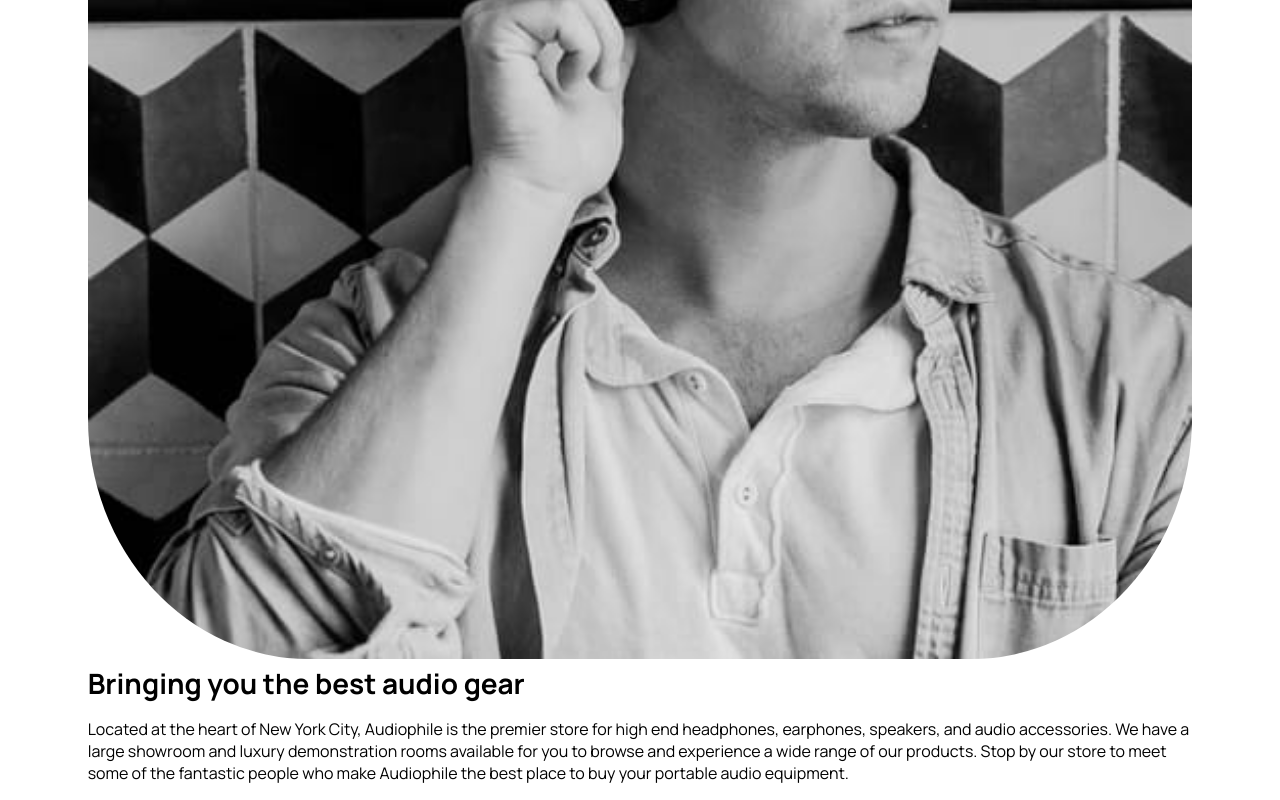
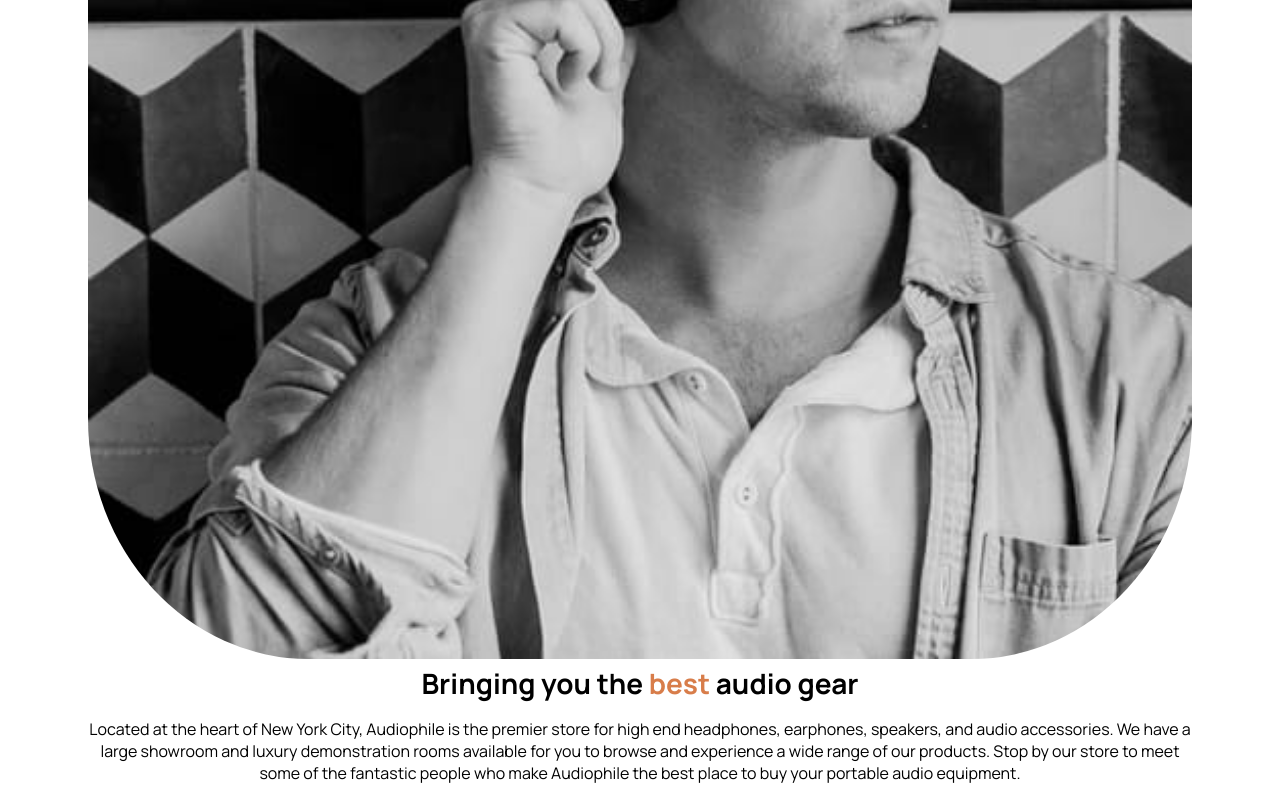
Before and after one commit to binertia/audio-commerce, a React (Vite) app: page / in a window 1280 px wide. Shown: the part 2636-3436 px from the top of the page. Built offline with nearby package versions, Linux system fonts and the light colour scheme.

Commit message:
add drafted element

```diff
--- a/src/main/element/BestGear.tsx
+++ b/src/main/element/BestGear.tsx
@@ -3,9 +3,11 @@ import manPic from "../../assets/shared/desktop/image-best-gear.jpg";
 
 export default function BestGear() {
   return (
-    <div className="padding-r-l">
+    <Wrapper className="padding-r-l">
       <ImageBestGear src={manPic} />
-      <Head>Bringing you the best audio gear</Head>
+      <Head>
+        Bringing you the <Highlight> best</Highlight> audio gear
+      </Head>
       <p>
         Located at the heart of New York City, Audiophile is the premier store
         for high end headphones, earphones, speakers, and audio accessories. We
@@ -14,7 +16,7 @@ export default function BestGear() {
         to meet some of the fantastic people who make Audiophile the best place
         to buy your portable audio equipment.
       </p>
-    </div>
+    </Wrapper>
   );
 }
 
@@ -26,3 +28,11 @@ const ImageBestGear = styled.img`
 const Head = styled.div`
   font: var(--ph-header);
 `;
+
+const Highlight = styled.span`
+  color: var(--orange);
+`;
+
+const Wrapper = styled.div`
+  text-align: center;
+`;
--- /dev/null
+++ b/src/main/element/assets/Footer.tsx
@@ -0,0 +1 @@
+import styled from "styled-components";
```
